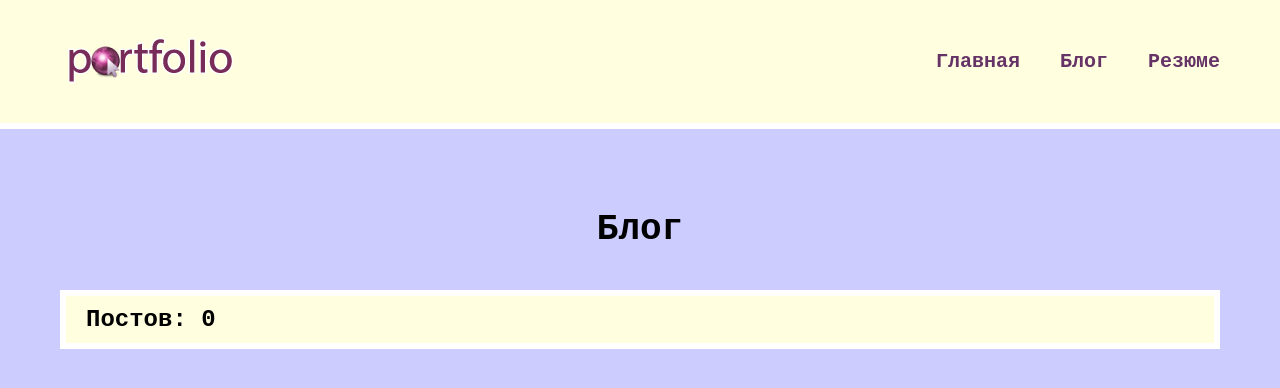
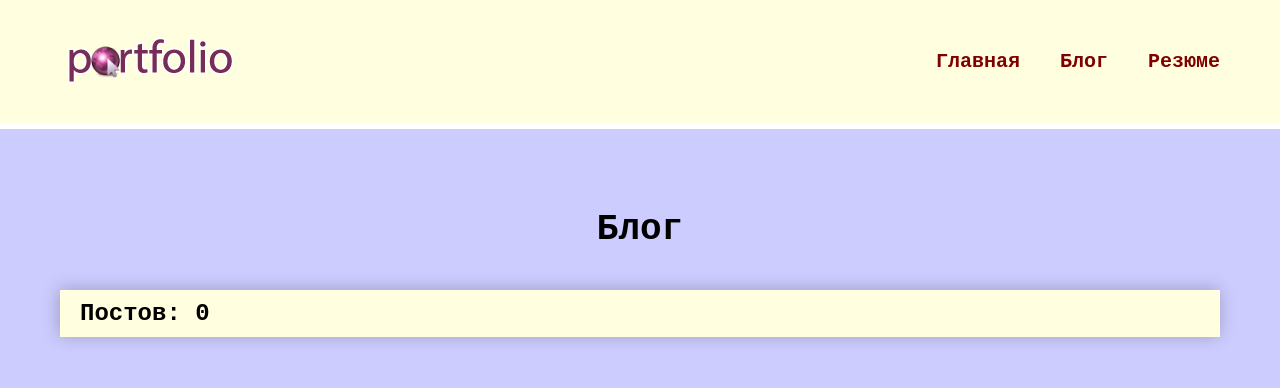
Before and after one commit to Hammer3355/second, a Django app: page /blog/ in a window 1280 px wide. Shown: the top 388 px of the page. Run offline with Django 4.2, Linux system fonts and the light colour scheme; data that the repository does not hold is empty.

Commit message:
добавил стили

```diff
--- a/personal_portfolio/skills/static/css/style.css
+++ b/personal_portfolio/skills/static/css/style.css
@@ -20,10 +20,12 @@ body {
     margin-bottom: 60px;
 }
 
+
 .element, .count {
     background: lightyellow;
-    border: 6px solid #fff;
+    border: none;
     margin: 20px 0;
+    box-shadow: -1px -1px 18px rgba(0, 0, 0, 0.23);
 
 }
 
@@ -49,7 +51,8 @@ body {
 }
 
 .img img {
-    border: 6px solid #fff;
+    border: none;
+    box-shadow: -1px -1px 18px rgba(0, 0, 0, 0.23);
 }
 
 .img {
@@ -101,7 +104,16 @@ body {
     color: #663366;
     font-weight: bold;
     text-decoration: none;
+    color: maroon;
+    text-decoration: none;
+    display: inline-block;
+    transition: transform 0.3s ease;
 }
+
+.menu a:hover {
+transform: scale(1.2);
+}
+
 
 .menu ul {
     display: flex;
```
